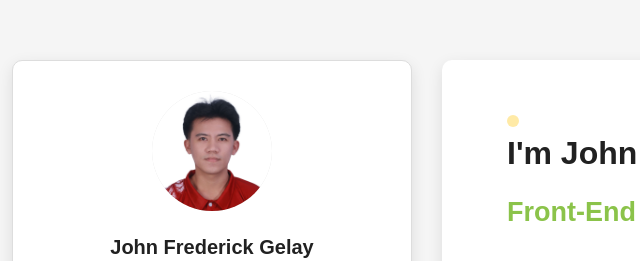
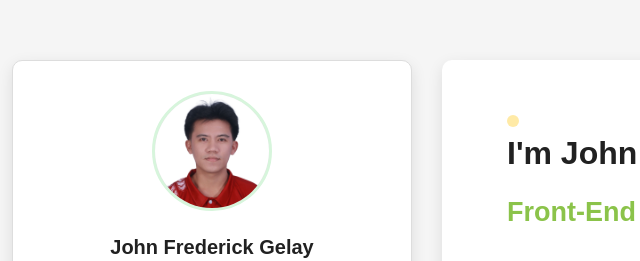
Before and after one commit to johnfrederick9/E-Portfolio, a plain HTML site: page index.html in a window 1280 px wide. Shown: the top 261 px of the page, 8-648 px from the left. Drawn offline with Linux system fonts and the light colour scheme.

Commit message:
feat(code):Style-Modification

```diff
--- a/assets/css/style.css
+++ b/assets/css/style.css
@@ -170,6 +170,7 @@
         }
 
         .profile-pic img{
+            border: 3px solid var(--label-bg);
             width: 120px;
             height: 120px;
             border-radius: 50%;
```
